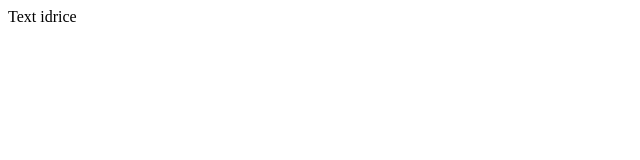
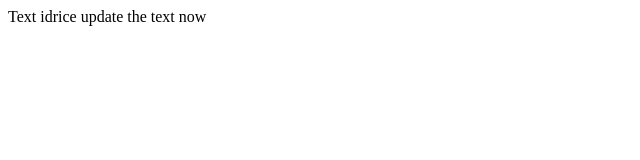
Before and after one commit to Junior-idrice/git-and-githubTu, a plain HTML site: page index.html in a window 1280 px wide. Shown: the whole page, without its empty margins (0-640 px from the left). Drawn offline with Linux system fonts and the light colour scheme.

Commit message:
second commit

```diff
--- a/index.html
+++ b/index.html
@@ -7,5 +7,6 @@
 </head>
 <body>
     Text idrice
+    update the text now
 </body>
 </html>
```
